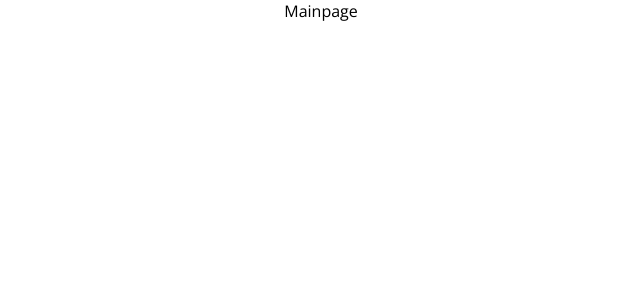
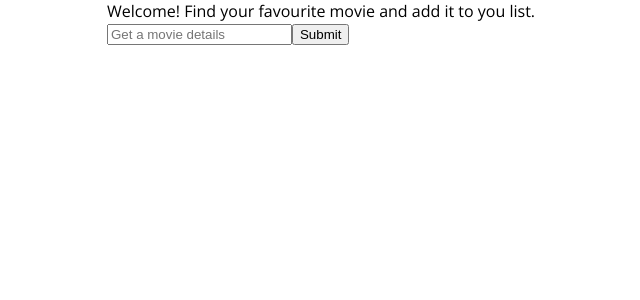
Before and after one commit to krystianplona-CL/React-Redux-Movie_pick, a React (Create React App) app: page / in a window 1280 px wide. Shown: the top 300 px of the page, without its empty margins (319-959 px from the left). Built offline with nearby package versions, Linux system fonts and the light colour scheme.

Commit message:
saarchbar container

```diff
--- a/src/components/App.js
+++ b/src/components/App.js
@@ -1,5 +1,5 @@
 import React, { Component } from 'react';
-import {BrowserRouter as Router, Route, Link} from 'react-router-dom';
+import {BrowserRouter as Router, Route} from 'react-router-dom';
 import '../style/App.css';
 
 import MainPage from './MainPage'
--- a/src/components/MainPage.js
+++ b/src/components/MainPage.js
@@ -1,11 +1,13 @@
 import React, { Component } from 'react';
-import '../style/App.css';
+
+import SearchBar from "../containers/SearchBar"
 
 class MainPage extends Component {
   render() {
     return (
       <div>
-        Mainpage
+        Welcome! Find your favourite movie and add it to you list.
+        <SearchBar />
       </div>
     );
   }
--- a/src/components/MovieList.js
+++ b/src/components/MovieList.js
@@ -1,5 +1,4 @@
 import React, { Component } from 'react';
-import '../style/App.css';
 
 class MainPage extends Component {
   render() {
--- /dev/null
+++ b/src/containers/SearchBar.js
@@ -0,0 +1,29 @@
+import React, { Component } from 'react';
+
+class SearchBar extends Component {
+  constructor(props){
+    super(props);
+    this.state = { input: ''}
+
+    this.onInputChange = this.onInputChange.bind(this);
+  }
+
+  onInputChange(event) {
+    this.setState({ input: event.target.value })
+  }
+
+  render() {
+    return (
+      <form className="input-group">
+        <input
+          placeholder="Get a movie details"
+          className="form-control"
+          value={this.state.input}
+          onChange={this.onInputChange}/>
+        <button type="submit" className='btn btn-primary'>Submit</button>
+      </form>
+    );
+  }
+}
+
+export default SearchBar;
```
Also changed, not shown: src/resources/movies.js (added, +18 -0 lines).
